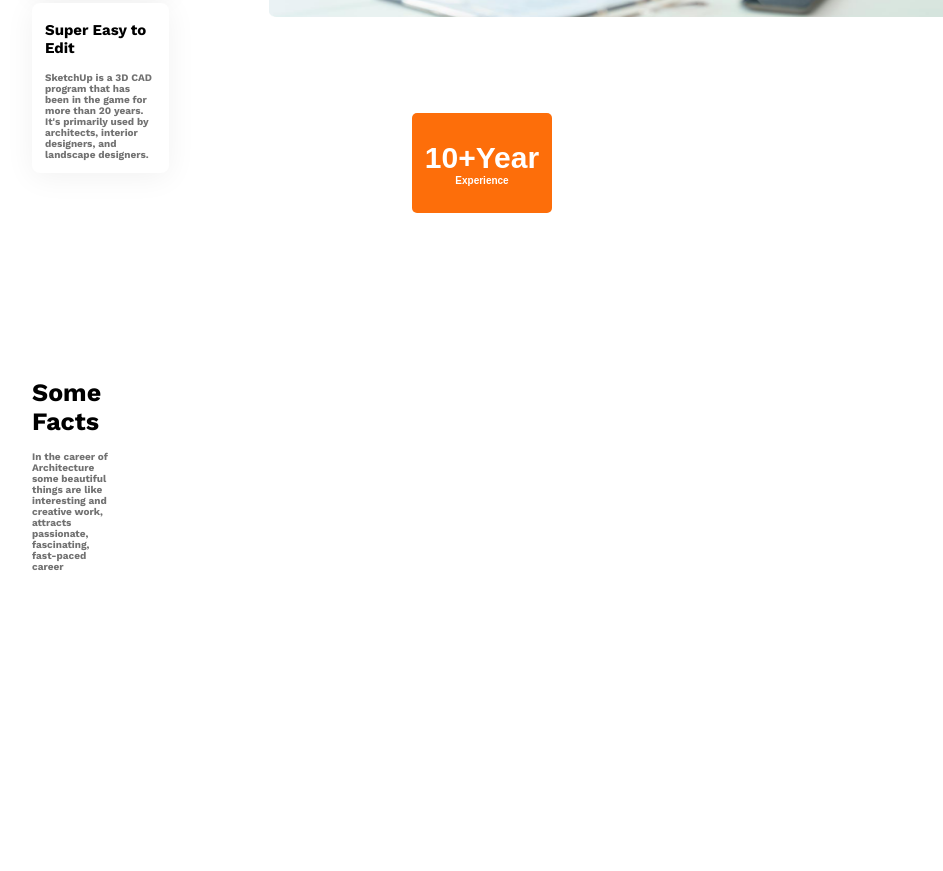
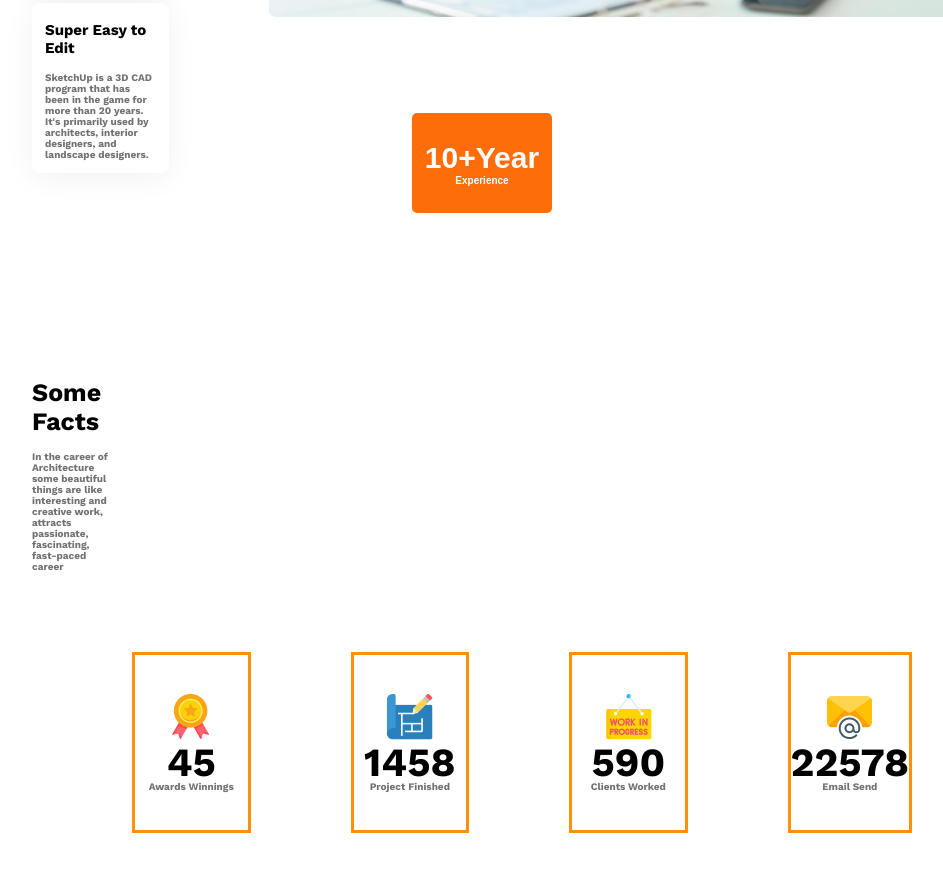
Before and after one commit to shamirashuchi/G3-architects, a plain HTML site: page index.html in a window 1280 px wide. Shown: the part 2398-3269 px from the top of the page, without its empty margins (168-1111 px from the left). Before the commit the page ends 3050 px from the top, so only its background shows below. Drawn offline with nearby package versions, Linux system fonts and the light colour scheme.

Commit message:
first commit

```diff
--- a/index.html
+++ b/index.html
@@ -93,5 +93,27 @@
             <p class="text-three career">In the career of Architecture some beautiful things are like interesting and creative work, attracts passionate, fascinating, fast-paced career</p>
         </div>
     </section>
+    <section class="container-six">
+        <div class="different">
+            <img class="font"src="images/icons/ribon.png" alt="">
+            <p class="number">45</p>
+            <p class="text-three">Awards Winnings</p>
+        </div>
+        <div class="different">
+            <img class="font"src="images/icons/projects.png" alt="">
+            <p class="number">1458</p>
+            <p class="text-three">Project Finished</p>
+        </div>
+        <div class="different">
+            <img class="font"src="images/icons/customers.png" alt="">
+            <p class="number">590</p>
+            <p class="text-three">Clients Worked</p>
+        </div>
+        <div class="different">
+            <img class="font"src="images/icons/email.png" alt="">
+            <p class="number">22578</p>
+            <p class="text-three">Email Send</p>
+        </div>
+    </section>
 </body>
 </html>
--- a/styles/style.css
+++ b/styles/style.css
@@ -149,3 +149,25 @@ body{
     position:relative;
     top:-10px;
 }
+/* section six */
+.container-six{
+    margin-left:200px;
+    margin-right:200px;
+    margin-bottom:70px;
+    display:flex;
+}
+.different{
+    border:3px solid #FF900E;
+    width:150px;
+    height:150px;
+    text-align:center;
+    padding-top:25px;
+    margin-left:100px;
+}
+.number{
+    font-size:40px;
+    margin-bottom:-15px;
+}
+.font{
+    margin-bottom:-45px;
+}
```
